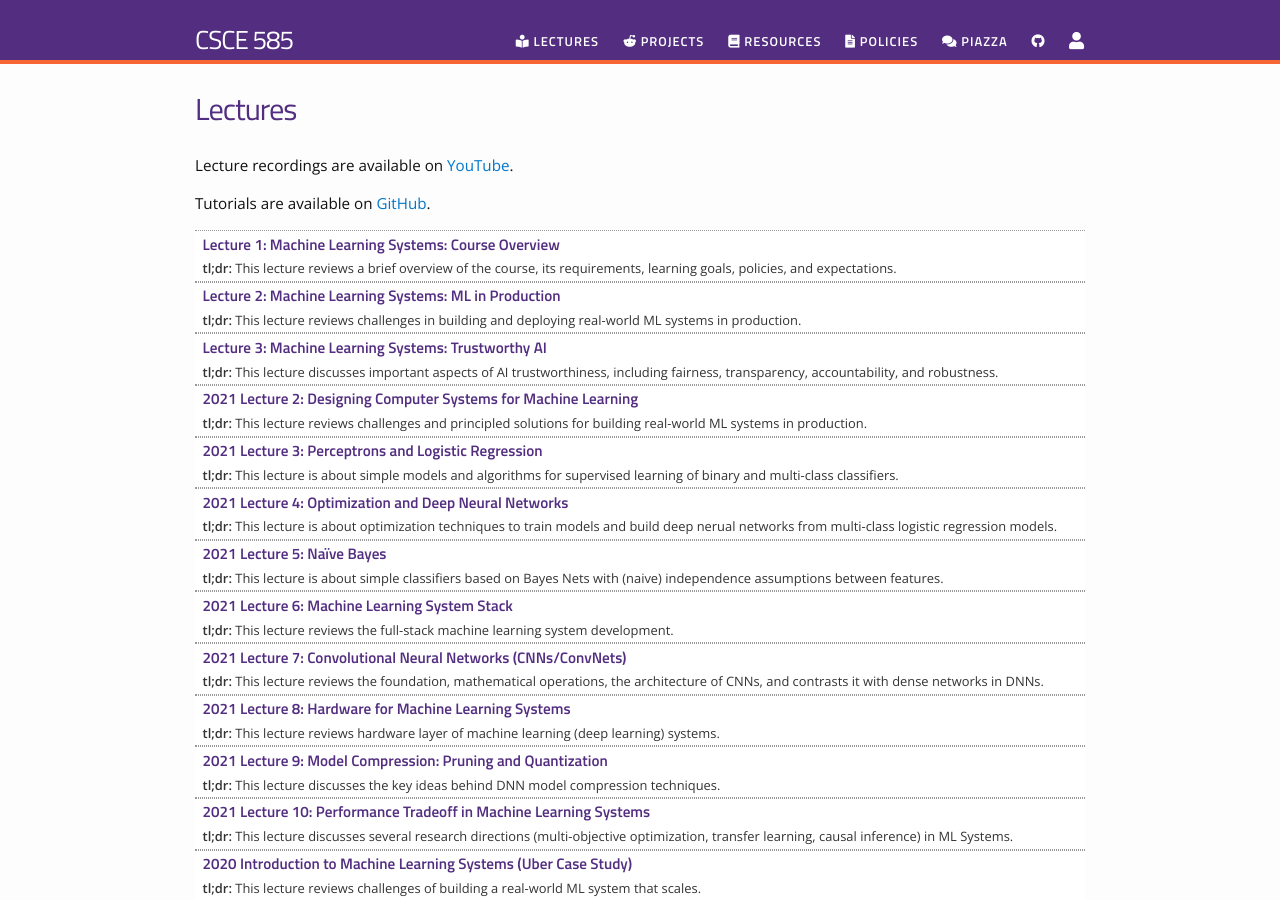
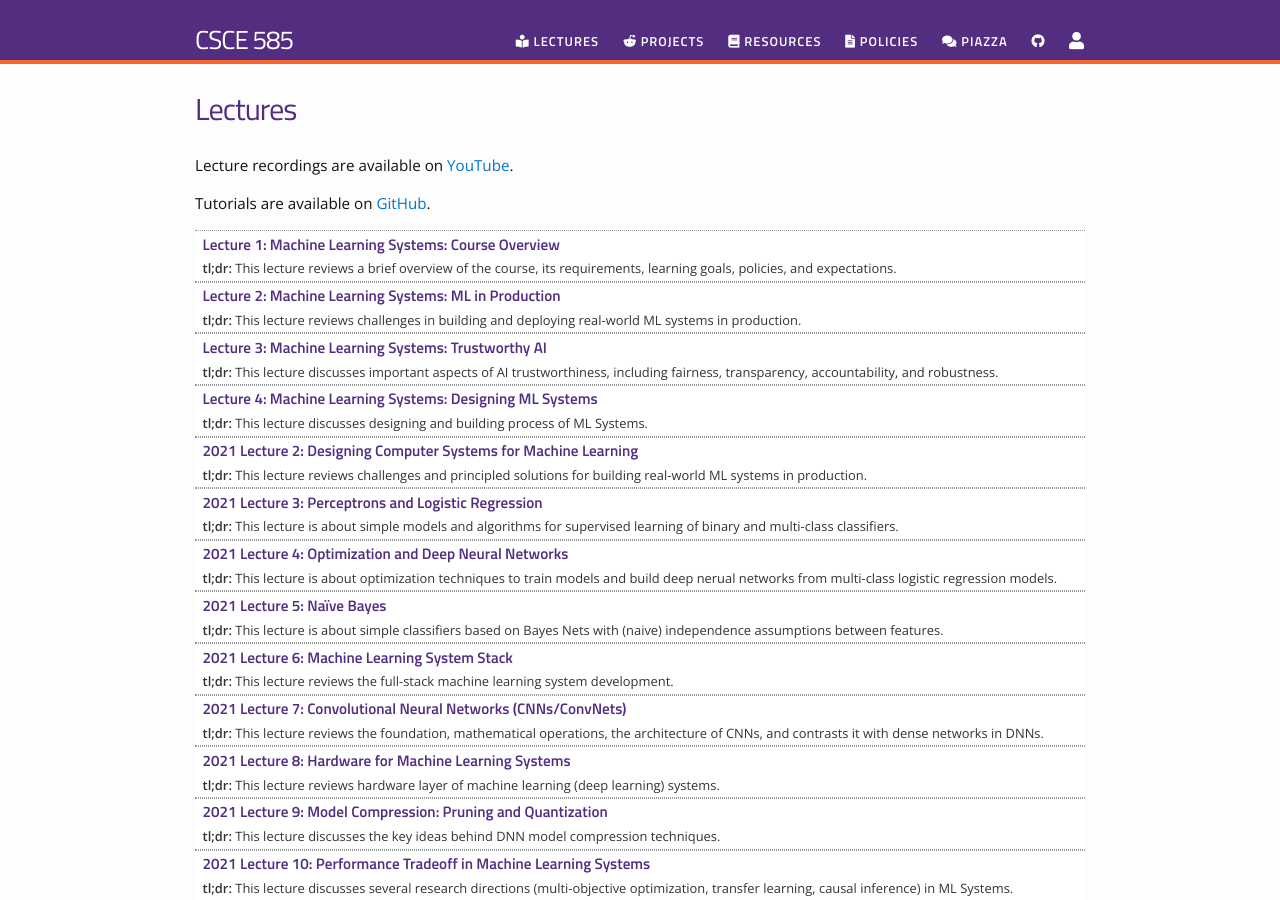
Before and after one commit to pooyanjamshidi/mls, a Jekyll site: the page built from lectures.md, in a window 1280 px wide and 900 px high. Built offline with Jekyll 4.4.1, drawn with Linux system fonts in a browser that asks for light colours; nearby versions of some CDN libraries.

Commit message:
added slides

```diff
--- a/_data/lectures.yml
+++ b/_data/lectures.yml
@@ -12,6 +12,11 @@
   filename: csce585_2022_03_slides_trustworthy_ai
   dirname: lectures
   tldr: "This lecture discusses important aspects of AI trustworthiness, including fairness, transparency, accountability, and robustness."
+
+- title: "Lecture 4: Machine Learning Systems: Designing ML Systems"
+  filename: csce585_2022_04_slides_designing_ml_systems
+  dirname: lectures
+  tldr: "This lecture discusses designing and building process of ML Systems."
 
 - title: "2021 Lecture 2: Designing Computer Systems for Machine Learning"
   filename: csce585-2021-designing-mlsys
```
Also changed, not shown: 1 other file.
